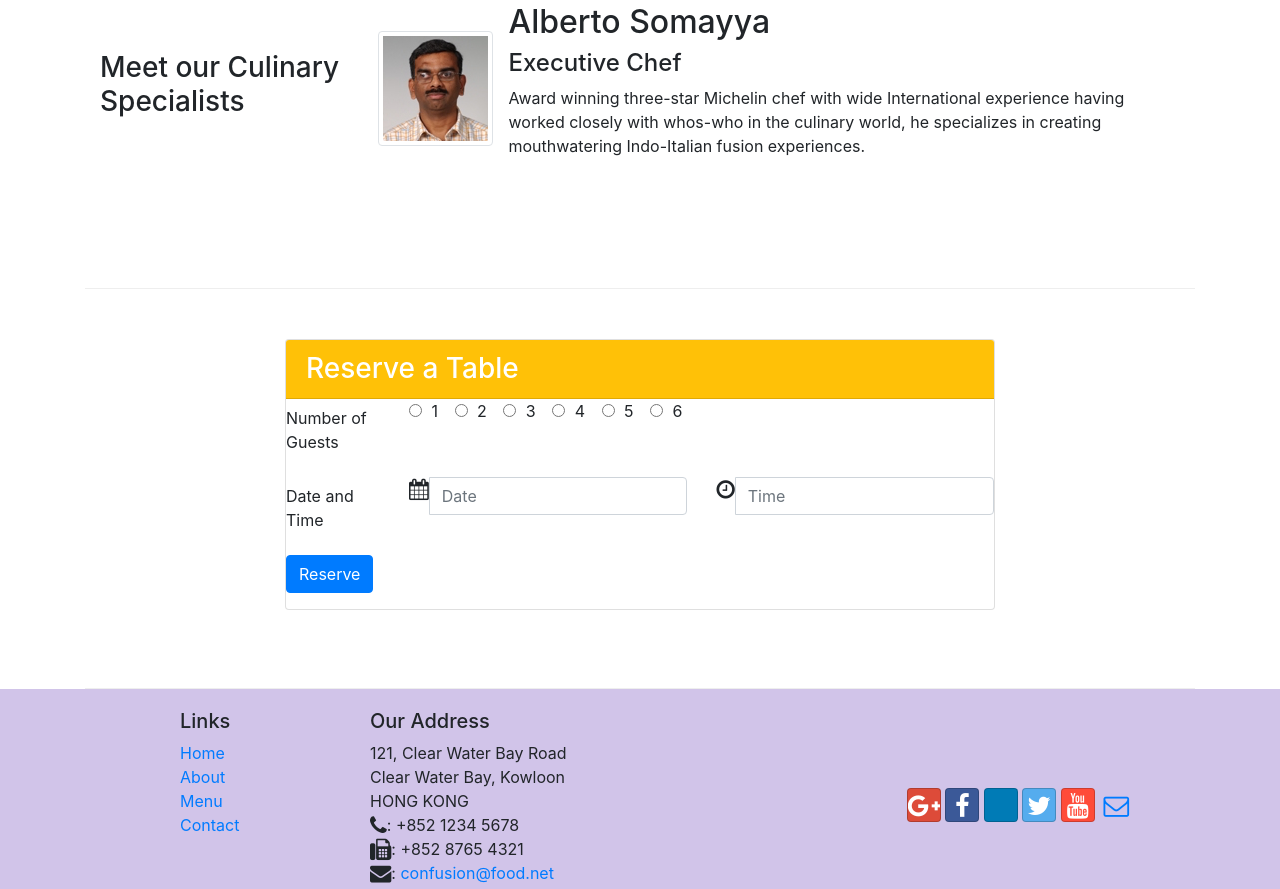
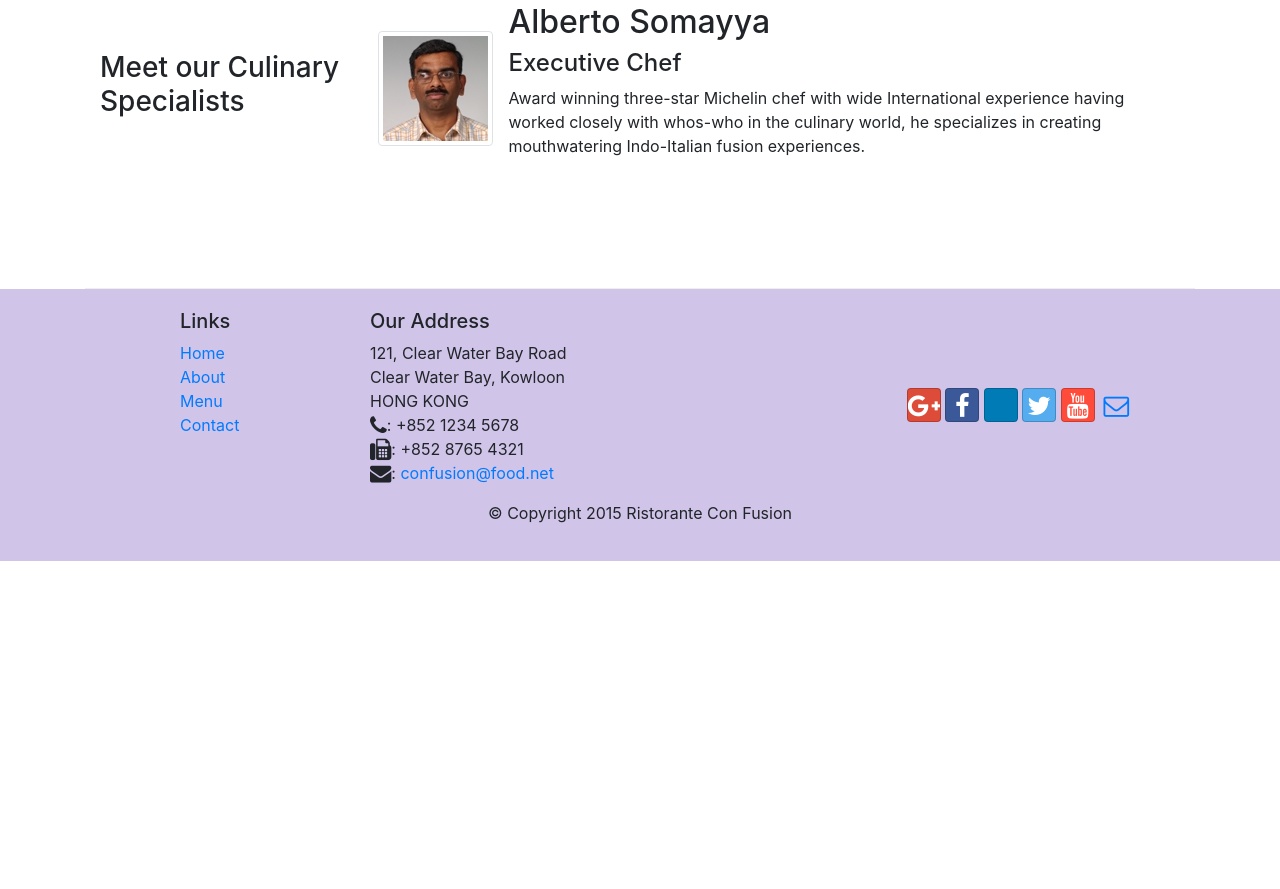
Before and after one commit to michelle1980/conFusion, a website: page index.html in a window 1280 px wide. Shown: the part 1646-2535 px from the top of the page. After the commit the page ends 2207 px from the top, so only its background shows below. Drawn offline with nearby package versions, Linux system fonts and the light colour scheme; some icons are missing.

Commit message:
BootstrapJQuery

```diff
--- a/css/styles.css
+++ b/css/styles.css
@@ -60,3 +60,9 @@ body {
     left: 0;
     min-height: 300px;
 }
+
+#carouselButtons {
+    right:0px;
+    position: absolute;
+    bottom: 0px;
+}
--- a/index.html
+++ b/index.html
@@ -40,7 +40,7 @@
                 <span class="navbar-text">
                     <a data-toggle="modal" data-target="#loginModal">
                         <span class="fa fa-sign-in"> Login</span>
-                    </a>
+                </a>
                 </span>
             </div>
         </div>
@@ -226,6 +226,14 @@
                 <a class="carousel-control-next" href="#mycarousel" role="button" data-slide="next">
                     <span class="carousel-control-next-icon"></span>
                 </a>
+                <div class="btn-group" id="carouselButtons">
+                    <button class="btn btn-danger btn-sm" id="carousel-pause">
+                        <span class="fa fa-pause"></span>
+                    </button>
+                    <button class="btn btn-danger btn-sm" id="carousel-play">
+                        <span class="fa fa-play"></span>
+                    </button>
+                </div>
             </div>
         </div>
 
@@ -273,79 +281,6 @@
                         <h2 class="mt-0">Alberto Somayya</h2>
                         <h4>Executive Chef</h4>
                         <p class="hidden-xs-down">Award winning three-star Michelin chef with wide International experience having worked closely with whos-who in the culinary world, he specializes in creating mouthwatering Indo-Italian fusion experiences. </p>
-                    </div>
-                </div>
-            </div>
-        </div>
-
-        <!-- RESERVATION SECTION -->
-        <div class="row row-content" id="reservation">
-            <div class="col-sm-8 offset-sm-2 col-12 ">
-                <div class="card">
-                    <h3 class="card-header bg-warning text-white">Reserve a Table</h3>
-                    <div class="card-block">
-                        <form>
-                            <div class="form-group row">
-                                <label for="guestnumber" class="col-sm-2 col-form-label">Number of Guests</label>
-                                <div class="col-sm-10">
-                                    <div class="form-check form-check-inline">
-                                        <label class="form-check-label">
-                                            <input class="form-check-input" type="radio" name="inlineRadioOptions" id="inlineRadio1" value="option1"> 1
-                                        </label>
-                                    </div>
-                                    <div class="form-check form-check-inline">
-                                        <label class="form-check-label">
-                                            <input class="form-check-input" type="radio" name="inlineRadioOptions" id="inlineRadio2" value="option2"> 2
-                                        </label>
-                                    </div>
-                                    <div class="form-check form-check-inline">
-                                        <label class="form-check-label">
-                                            <input class="form-check-input" type="radio" name="inlineRadioOptions" id="inlineRadio3" value="option3"> 3
-                                        </label>
-                                    </div>
-                                    <div class="form-check form-check-inline">
-                                        <label class="form-check-label">
-                                            <input class="form-check-input" type="radio" name="inlineRadioOptions" id="inlineRadio4" value="option4"> 4
-                                        </label>
-                                    </div>
-                                    <div class="form-check form-check-inline">
-                                        <label class="form-check-label">
-                                            <input class="form-check-input" type="radio" name="inlineRadioOptions" id="inlineRadio5" value="option5"> 5
-                                        </label>
-                                    </div>
-                                    <div class="form-check form-check-inline">
-                                        <label class="form-check-label">
-                                            <input class="form-check-input" type="radio" name="inlineRadioOptions" id="inlineRadio6" value="option6"> 6
-                                        </label>
-                                    </div>
-                                </div>
-                            </div>
-                            <div class="form-group row">
-                                <label for="date_and_time" class="col-sm-2 col-form-label">Date and Time</label>
-                                <div class="col-sm-5">
-                                    <div class="input-group">
-                                        <div class="input-group-addon"><i class="fa fa-calendar fa-lg"></i>
-                                        </div>
-                                        <input type="text" class="form-control" id="date" name="date" placeholder="Date">
-                                    </div>
-                                </div>
-                                <div class="col-sm-5">
-                                    <div class="input-group">
-                                        <div class="input-group-addon"><i class="fa fa-clock-o fa-lg"></i>
-                                        </div>
-                                        <input type="text" class="form-control" id="time" name="time" placeholder="Time">
-                                    </div>
-                                </div>
-                            </div>
-                            <div class="form-group row">
-                                <div class="col-sm-offset-2 col-sm-10">
-                                    <button type="submit" class="btn btn-primary">
-                                        Reserve
-                                    </button>
-                                </div>
-                            </div>
-                        </form>
-
                     </div>
                 </div>
             </div>
@@ -412,10 +347,16 @@
     <script src="node_modules/tether/dist/js/tether.min.js"></script>
     <script src="node_modules/bootstrap/dist/js/bootstrap.min.js"></script>
 
-    <!-- ADDING TOOLTIP -->
+    <!-- CAROUSEL -->
     <script>
-        $(document).ready(function() {
-            $('[data-toggle="tooltip"]').tooltip();
+        $(document).ready(function(){
+            $("#mycarousel").carousel( { interval: 2000 } );
+            $("#carousel-pause").click(function(){
+                $("#mycarousel").carousel('pause');
+            });
+            $("#carousel-play").click(function(){
+                $("#mycarousel").carousel('cycle');
+            });
         });
     </script>
 
```
Also changed, not shown: img_coursera/screencapture-localhost-3000-index-html-1502720349520.png (added).
